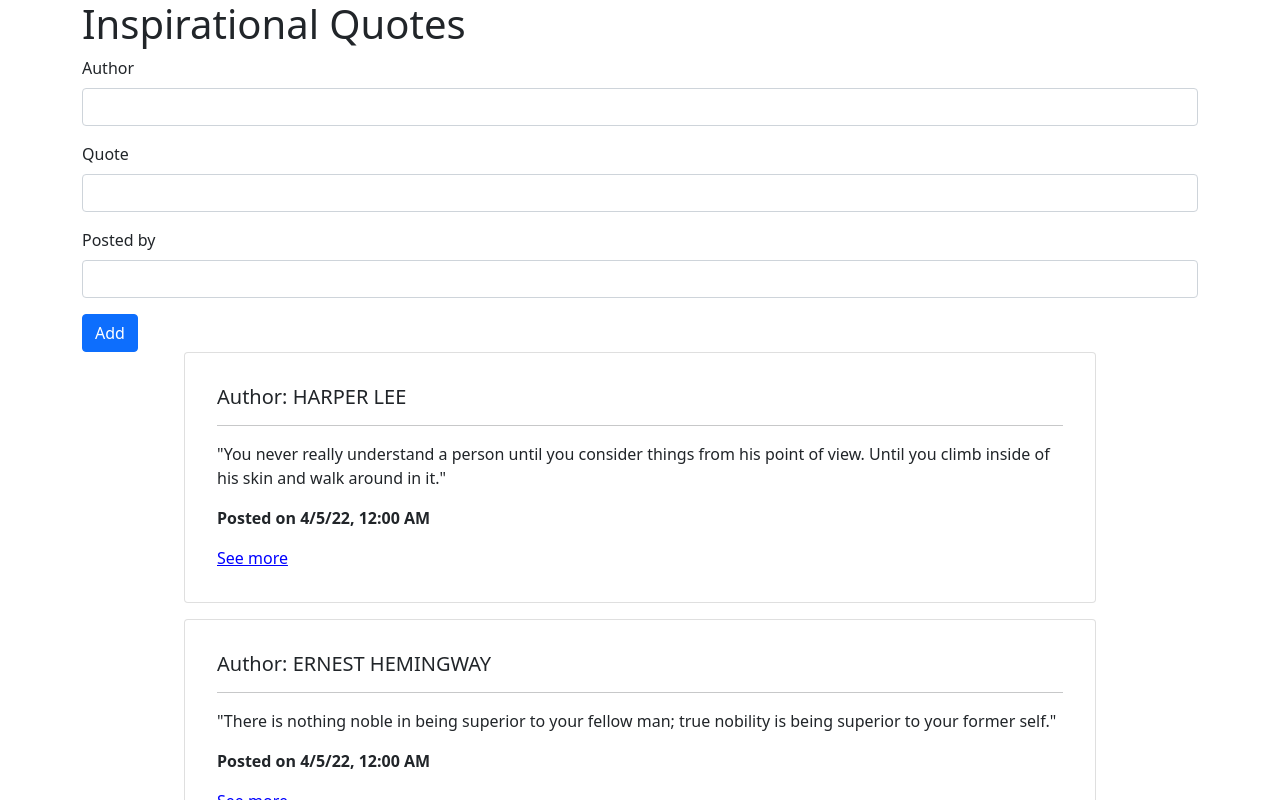
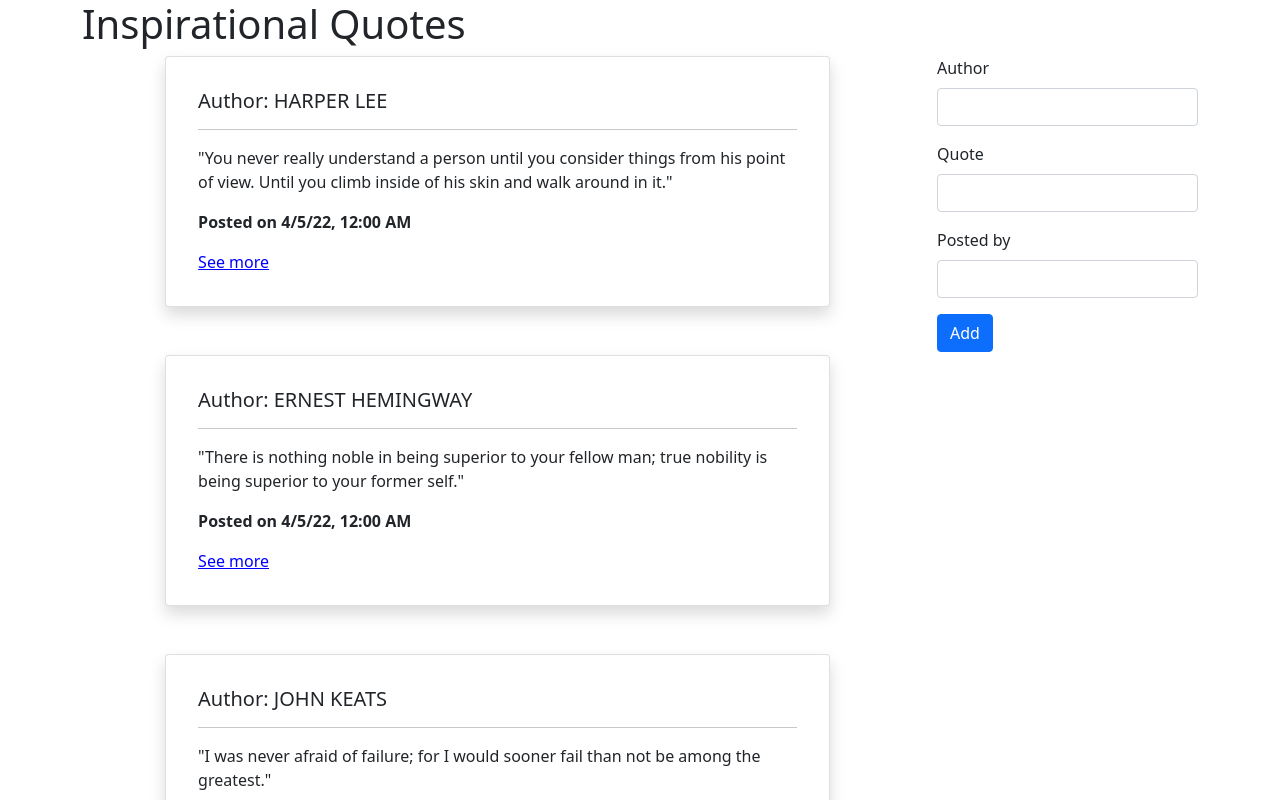
Before and after one commit to ndanu-josy/quotes, an Angular app: page / in a window 1280 px wide. Shown: the top 800 px of the page. Built offline with nearby package versions, Linux system fonts and the light colour scheme.

Commit message:
border shadow

```diff
--- a/src/app/quote/quote.component.html
+++ b/src/app/quote/quote.component.html
@@ -11,16 +11,17 @@
 
   <div class="container">
     <h1>{{title}}</h1>
-
-    <app-iqoutes-form (addQuote)="newQuote($event)"></app-iqoutes-form>
     <div class="row">
 
-        <div *ngFor='let iquote of iquotes; let mIndex =index' class="card p-3 mb-3" style="width:80%; margin:auto;">
+      <div class="col-md-9">
+        <div *ngFor='let iquote of iquotes; let mIndex =index' class="card shadow p-3 mb-5 bg-body rounded" style="width:80%; margin:auto;">
 
           <div class="card-body">
-              <div class=""><h5>Author: {{iquote.author}}</h5></div>
+            <div class="">
+              <h5>Author: {{iquote.author}}</h5>
+            </div>
             <hr>
-              <div id = {{mIndex}} class="header">
+            <div id={{mIndex}} class="header">
               <p *ngIf='iquote.upvotes !== findMax() || iquote.upvotes === 0'>"{{ iquote.quote }}"</p>
               <div *ngIf='iquote.upvotes === findMax() && iquote.upvotes > 0'>
                 <p appHighlight>"{{ iquote.quote }}"</p>
@@ -37,6 +38,10 @@
         </div>
 
       </div>
+      <div class="col-md-3" >
+        <app-iqoutes-form (addQuote)="newQuote($event)"></app-iqoutes-form>
+      </div>
+    </div>
   </div>
 
 
```
Lines whose indentation alone changed are shown as unchanged.
